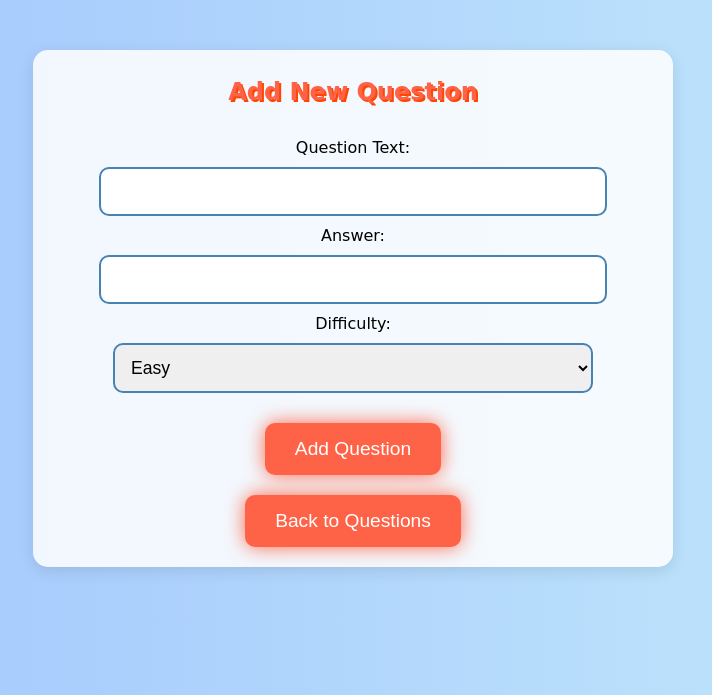
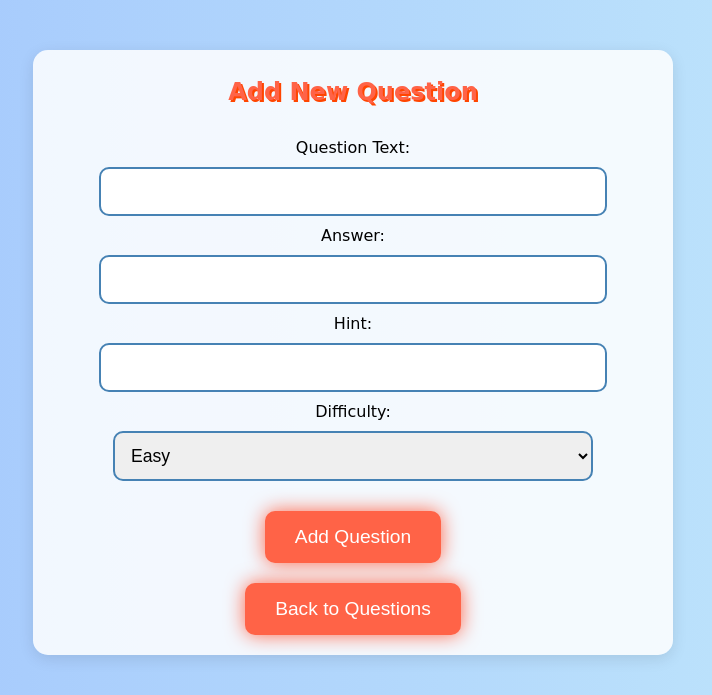
Before and after one commit to dibbo116/Game_project, a Flask app: page /add_question in a window 1280 px wide. Shown: the top 695 px of the page, without its empty margins (287-999 px from the left). Run offline with Flask 3, Linux system fonts and the light colour scheme.

Commit message:
feature hint

```diff
--- a/app.py
+++ b/app.py
@@ -205,32 +205,20 @@ def attempt_assignment(assignment_id, question_index):
         flash('Only students can attempt assignments!')
         return redirect(url_for('login'))
 
+    # Initialize hint to avoid UnboundLocalError
+    hint = None
+    correct_answer = None
+
     # Define difficulty levels in order
     difficulty_levels = ['easy', 'medium', 'hard']
     current_difficulty = session.get('difficulty_level', 'easy')  # Default to 'easy'
 
     with db_connection.cursor(dictionary=True) as cursor:
-        if request.method == 'POST':
-            question_id = request.form.get('question_id')
-            student_answer = request.form.get('answer')
-
-            if question_id and student_answer:
-                cursor.execute("SELECT answer FROM questions WHERE id = %s", (question_id,))
-                correct_answer = cursor.fetchone()['answer']
-                is_correct = int(student_answer) == correct_answer
-
-                cursor.execute("INSERT INTO student_assignment_responses (assignment_id, question_id, user_id, student_answer, is_correct) VALUES (%s, %s, %s, %s, %s)",
-                               (assignment_id, question_id, session['user_id'], student_answer, is_correct))
-                db_connection.commit()
-
-            # Move to the next question index
-            question_index += 1
-
-        # Attempt to fetch a question, iterating over remaining difficulties if needed
+        # Fetch the current question and hint before handling the student's answer
         question_found = False
         for difficulty in difficulty_levels[difficulty_levels.index(current_difficulty):]:
             cursor.execute("""
-                SELECT q.id, q.question_text, q.answer FROM questions q
+                SELECT q.id, q.question_text, q.answer, q.hint FROM questions q
                 JOIN assignment_questions aq ON q.id = aq.question_id
                 WHERE aq.assignment_id = %s AND q.difficulty = %s
                 ORDER BY q.id LIMIT 1 OFFSET %s
@@ -238,27 +226,38 @@ def attempt_assignment(assignment_id, question_index):
             current_question = cursor.fetchone()
 
             if current_question:
-                # Found a question; update session and break out of the loop
+                correct_answer = current_question['answer']
+                hint = current_question.get('hint', None)  # Retrieve the hint before processing student input
                 session['difficulty_level'] = difficulty
                 current_difficulty = difficulty  # Keep track of the difficulty level for display
                 question_found = True
                 break
             else:
-                # Reset index for the next difficulty level if no question was found
                 question_index = 0
+
+        if request.method == 'POST':
+            question_id = request.form.get('question_id')
+            student_answer = request.form.get('answer')
+
+            if question_id and student_answer:
+                is_correct = int(student_answer) == correct_answer
+
+                cursor.execute("INSERT INTO student_assignment_responses (assignment_id, question_id, user_id, student_answer, is_correct) VALUES (%s, %s, %s, %s, %s)",
+                               (assignment_id, question_id, session['user_id'], student_answer, is_correct))
+                db_connection.commit()
+
+            question_index += 1
 
         # Generate multiple-choice options if a question is found
         options = []
         if question_found and current_question:
-            correct_answer = current_question['answer']
             options = [correct_answer] + random.sample(range(correct_answer - 10, correct_answer + 10), 3)
             random.shuffle(options)
         else:
-            # No more questions left in all difficulty levels
             flash("You have completed all questions in this assignment!")
             return redirect(url_for('view_assignments'))
 
-    return render_template('attempt_assignment.html', current_question=current_question, options=options, assignment_id=assignment_id, question_index=question_index, current_difficulty=current_difficulty)
+    return render_template('attempt_assignment.html', current_question=current_question, options=options, assignment_id=assignment_id, question_index=question_index, current_difficulty=current_difficulty, hint=hint)
 
 
 
@@ -432,10 +431,11 @@ def add_question():
         question_text = request.form['question_text']
         answer = request.form['answer']
         difficulty = request.form['difficulty']
+        hint = request.form['hint']
 
         with db_connection.cursor(dictionary=True) as cursor:
-            cursor.execute("INSERT INTO questions (question_text, answer, difficulty) VALUES (%s, %s, %s)",
-                           (question_text, answer, difficulty))
+            cursor.execute("INSERT INTO questions (question_text, answer, difficulty, hint) VALUES (%s, %s, %s, %s)",
+                           (question_text, answer, difficulty, hint))
             db_connection.commit()
         flash('Question added successfully!')
         return redirect(url_for('questions'))
@@ -480,7 +480,9 @@ def play():
     options = [correct_answer] + random.sample(range(correct_answer - 10, correct_answer + 10), 3)
     random.shuffle(options)
 
-    return render_template('play.html', question=question, options=options)
+    hint = question['hint']
+
+    return render_template('play.html', question=question, options=options, hint=hint)
 
 # Route to View Student Progress
 @app.route('/progress')
--- a/templates/add_question.html
+++ b/templates/add_question.html
@@ -12,14 +12,21 @@
         <form method="POST" action="/add_question">
             <label>Question Text:</label><br>
             <input type="text" name="question_text" required><br>
+
             <label>Answer:</label><br>
             <input type="number" name="answer" required><br>
+
+
+            <label>Hint:</label><br>
+            <input type="text" name="hint"><br>
+
             <label>Difficulty:</label><br>
             <select name="difficulty">
                 <option value="easy">Easy</option>
                 <option value="medium">Medium</option>
                 <option value="hard">Hard</option>
             </select><br>
+
             <button type="submit">Add Question</button>
         </form>
         <a href="/questions"><button>Back to Questions</button></a>
--- a/templates/add_questions_to_assignment.html
+++ b/templates/add_questions_to_assignment.html
@@ -14,6 +14,9 @@
 
             <label for="answer">Correct Answer:</label>
             <input type="number" id="answer" name="answer" required><br>
+
+            <label>Hint:</label><br>
+            <input type="text" name="hint"><br>
 
             <label for="difficulty">Difficulty Level:</label>
             <select name="difficulty" id="difficulty" required>
```
Also changed, not shown: templates/attempt_assignment.html (+11 -0 lines), templates/play.html (+12 -0 lines), static/images/hint.png (added).
